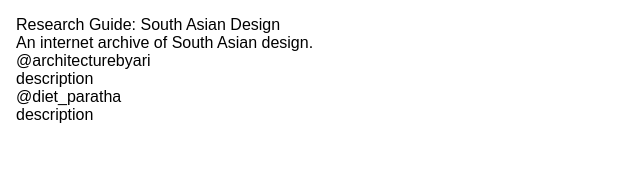
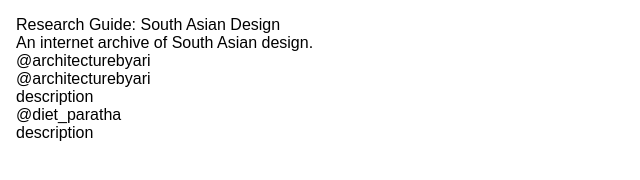
Before and after one commit to k881-droid/south-asian-design, a plain HTML site: page index.html in a window 1280 px wide. Shown: the whole page, without its empty margins (0-640 px from the left). Drawn offline with Linux system fonts and the light colour scheme.

Commit message:
Testing the link code
basically forgot to add the text where the link actually sits on

```diff
--- a/index.html
+++ b/index.html
@@ -17,7 +17,7 @@
 
         <ol>
             <li><h2>@architecturebyari</h2>
-                <h3>  <a href="https://www.instagram.com/architecturebyari/?g=5"></a> </h3>
+                <h3>  <a href="https://www.instagram.com/architecturebyari/?g=5"> @architecturebyari </a> </h3>
                 <p> description </p> </li>
 
             <li><h2> @diet_paratha </h2>
```
